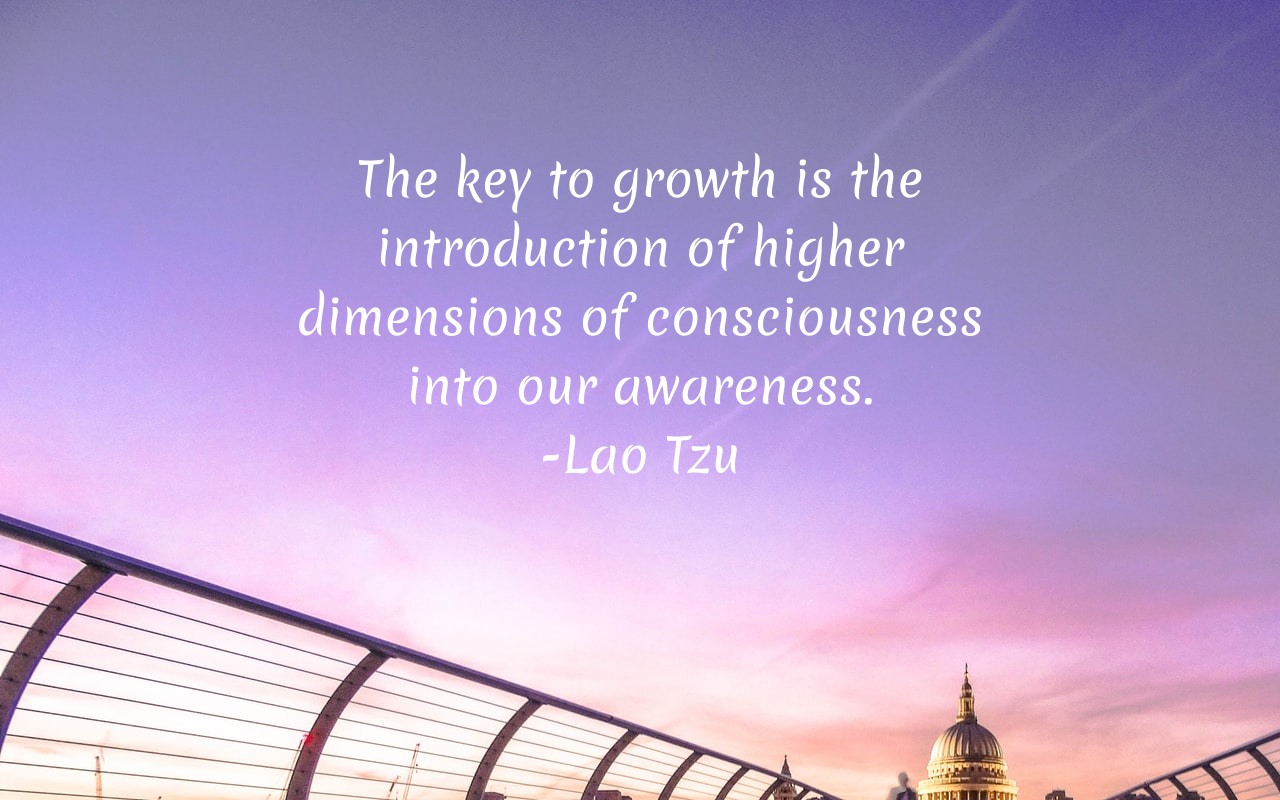
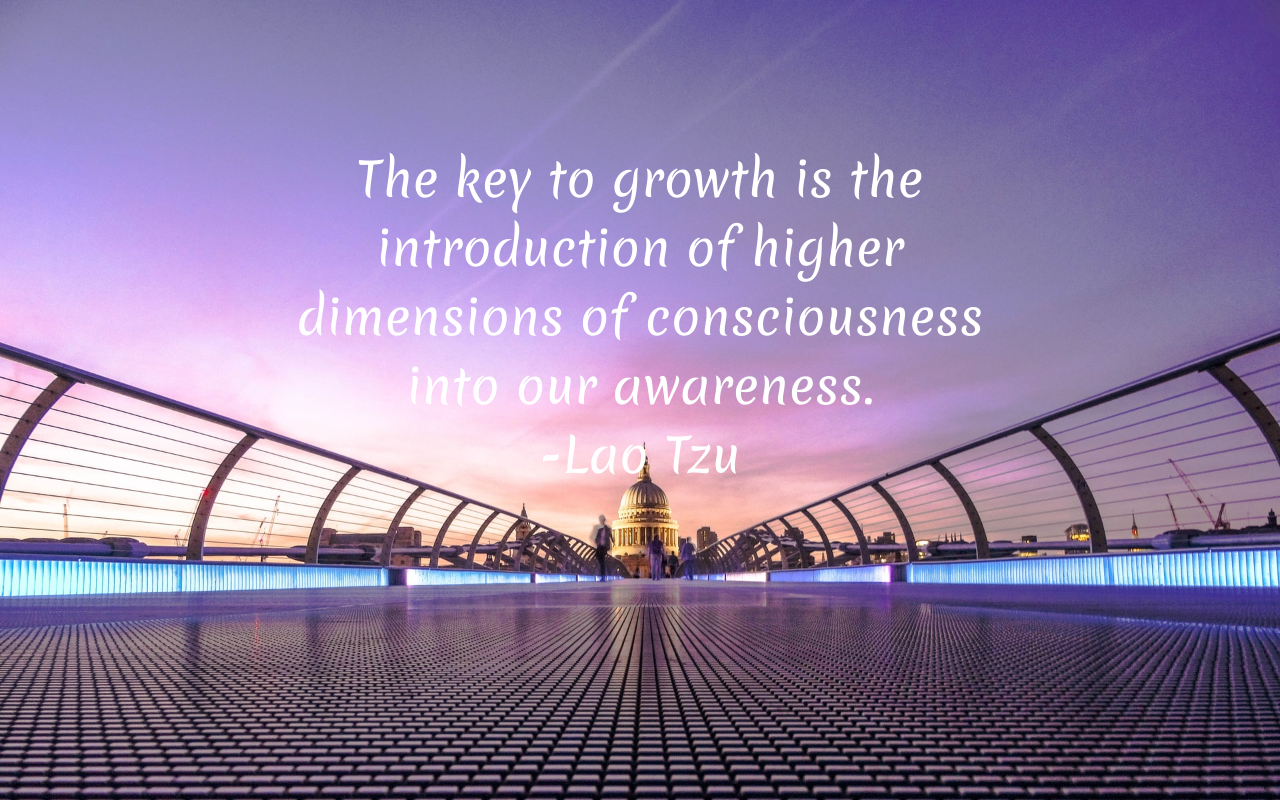
Before and after one commit to AhanaGanguly1511/cv, a plain HTML site: page index.html in a window 1280 px wide. Shown: the top 800 px of the page. Drawn offline with Linux system fonts and the light colour scheme.

Commit message:
Add files via upload

```diff
--- a/style.css
+++ b/style.css
@@ -3,6 +3,19 @@ body{
     margin: 0%;
     background-color: #f4f9f9;
     height: 2000px;
+    /* Background image is centered vertically and horizontally at all times */
+background-position: center center;
+
+/* Background image doesn’t tile */
+background-repeat: no-repeat;
+
+/* Background image is fixed in the viewport so that it doesn’t move when
+the content’s height is greater than the image’s height */
+background-attachment: fixed;
+
+/* This is what makes the background image rescale based
+on the container’s size */
+background-size: cover;
 }
 
 
```
